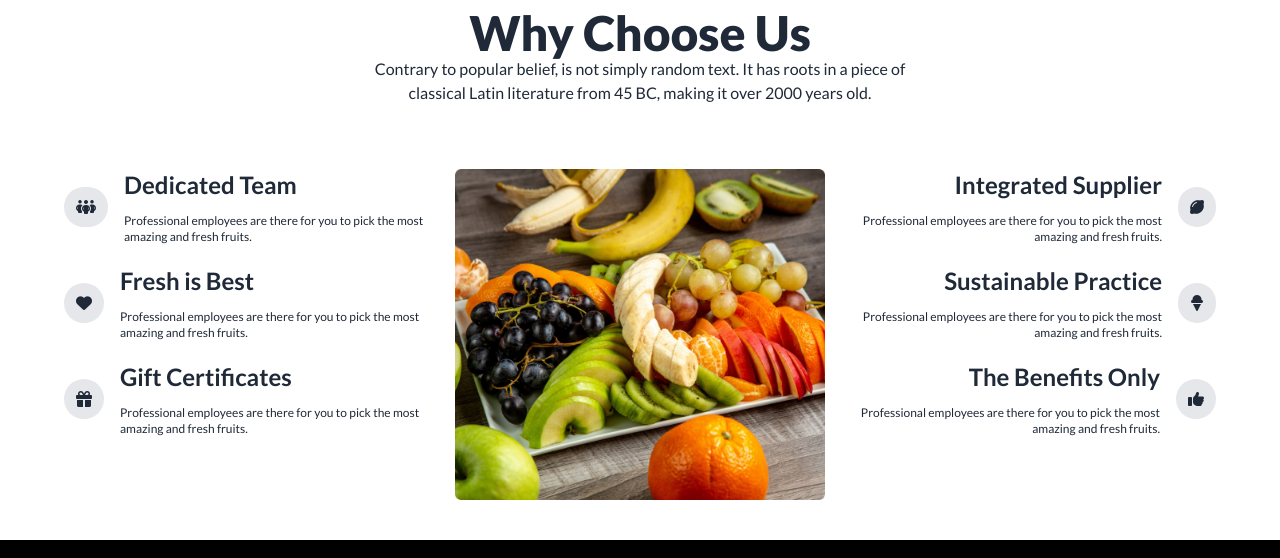
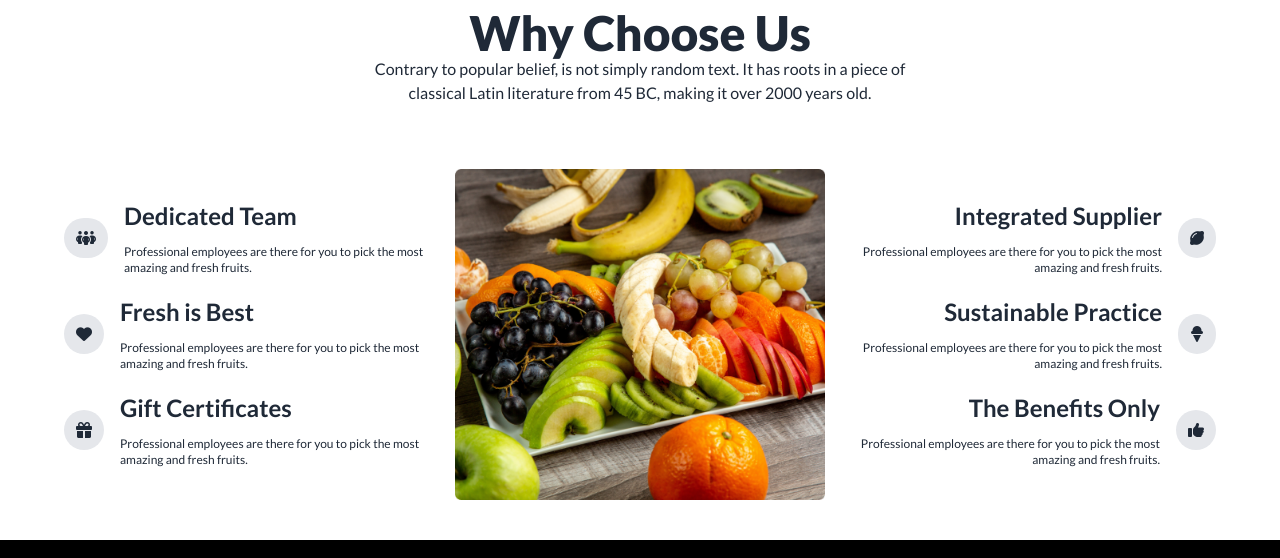
Before and after one commit to Its-Shojib/Fruit-Burst-TailwindCSS, a plain HTML site: page index.html in a window 1280 px wide. Shown: the part 1909-2467 px from the top of the page. Drawn offline with nearby package versions, Linux system fonts and the light colour scheme.

Commit message:
Why us Solved

```diff
--- a/index.html
+++ b/index.html
@@ -496,7 +496,7 @@
                 <p class="text-second max-w-xl mx-auto">Contrary to popular belief, is not simply random text. It has
                     roots in a piece of classical Latin literature from 45 BC, making it over 2000 years old.</p>
             </div>
-            <div class="grid grid-cols-1 gap-5 lg:grid-cols-3">
+            <div class="grid grid-cols-1 items-center gap-5 lg:grid-cols-3">
                 <div class="space-y-5">
                     <div class="flex flex-col lg:flex-row justify-center items-center gap-4">
                         <i class="fa-solid fa-people-group p-3 border-white rounded-full bg-gray-200"></i>
```
